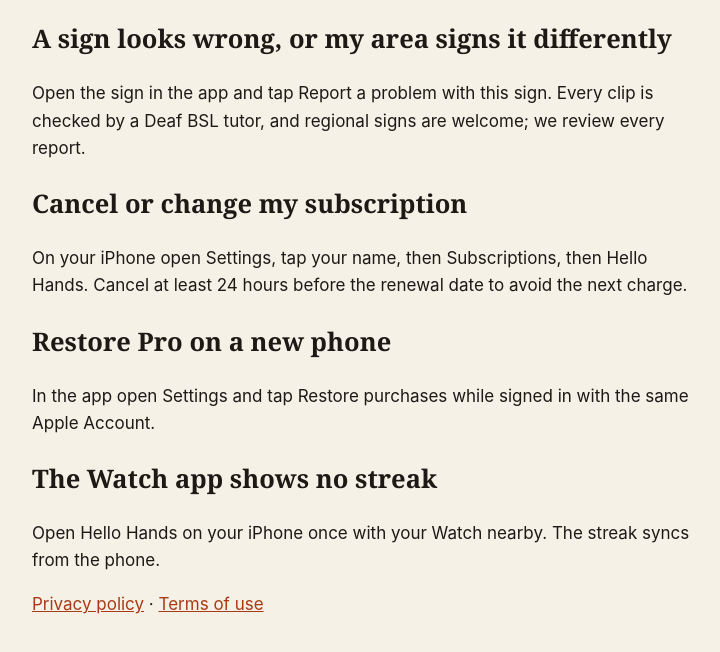
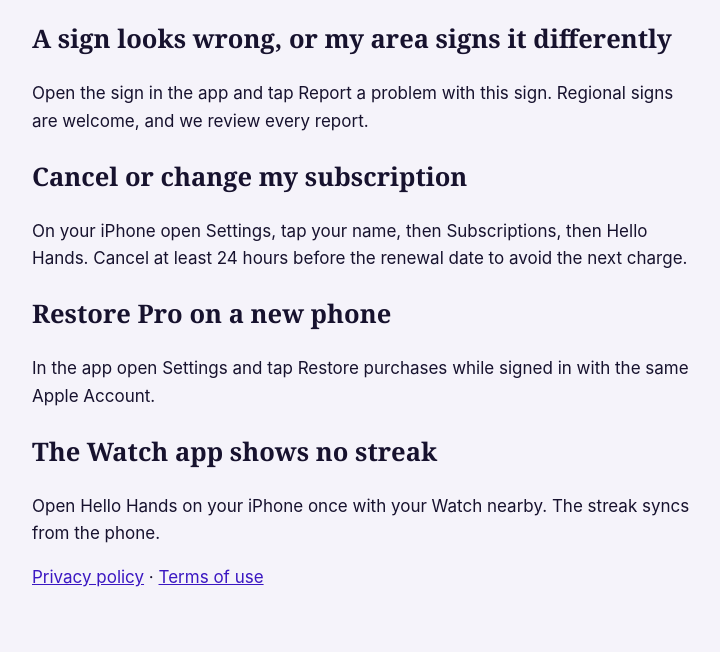
Before and after one commit to apexweb-adam/hello-hands-app, a plain HTML site: page support/index.html in a window 1280 px wide. Shown: the part 146-798 px from the top of the page, without its empty margins (278-998 px from the left). Drawn offline with Linux system fonts and the light colour scheme.

Commit message:
Remove the Deaf-signer claims until real signer footage exists; indigo brand colours
Co-Authored-By: Claude Opus 5.5 <noreply@anthropic.com>

```diff
--- a/support/index.html
+++ b/support/index.html
@@ -1,8 +1,8 @@
-<!doctype html><html lang="en"><head><meta charset="utf-8"><title>Hello Hands support</title><meta name="viewport" content="width=device-width,initial-scale=1"><style>body{font:17px/1.6 -apple-system,system-ui,sans-serif;max-width:660px;margin:48px auto;padding:0 22px;color:#1d1a16;background:#f6f1e7}h1{font-family:ui-serif,Georgia,serif;font-size:2.2em;line-height:1.15}h2{font-family:ui-serif,Georgia,serif}a{color:#a93a14}.mark{display:inline-block;width:56px;height:56px;border-radius:14px}</style></head><body>
+<!doctype html><html lang="en"><head><meta charset="utf-8"><title>Hello Hands support</title><meta name="viewport" content="width=device-width,initial-scale=1"><style>body{font:17px/1.6 -apple-system,system-ui,sans-serif;max-width:660px;margin:48px auto;padding:0 22px;color:#17122e;background:#f5f3fa}h1{font-family:ui-serif,Georgia,serif;font-size:2.2em;line-height:1.15}h2{font-family:ui-serif,Georgia,serif}a{color:#3b17c2}.mark{display:inline-block;width:56px;height:56px;border-radius:14px}</style></head><body>
 <h1>Hello Hands support</h1>
 <p>Email <a href="mailto:info@apexweb.hu?subject=Hello%20Hands%20support">info@apexweb.hu</a> and we reply within two working days.</p>
 <h2>A sign looks wrong, or my area signs it differently</h2>
-<p>Open the sign in the app and tap Report a problem with this sign. Every clip is checked by a Deaf BSL tutor, and regional signs are welcome; we review every report.</p>
+<p>Open the sign in the app and tap Report a problem with this sign. Regional signs are welcome, and we review every report.</p>
 <h2>Cancel or change my subscription</h2>
 <p>On your iPhone open Settings, tap your name, then Subscriptions, then Hello Hands. Cancel at least 24 hours before the renewal date to avoid the next charge.</p>
 <h2>Restore Pro on a new phone</h2>
```
Also changed, not shown: index.html (+2 -2 lines), privacy/index.html (+1 -1 lines), terms/index.html (+1 -1 lines).
